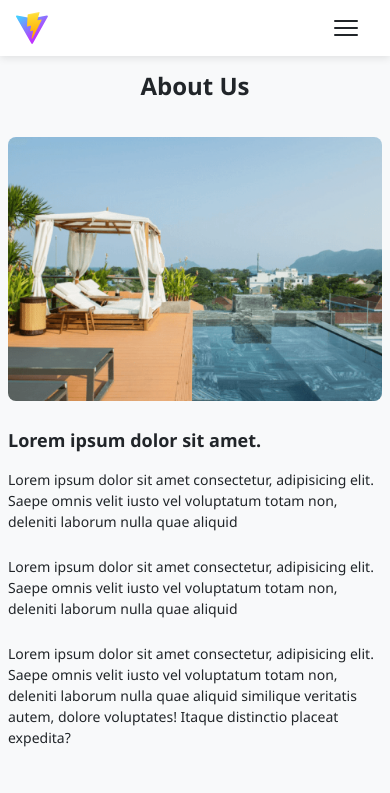
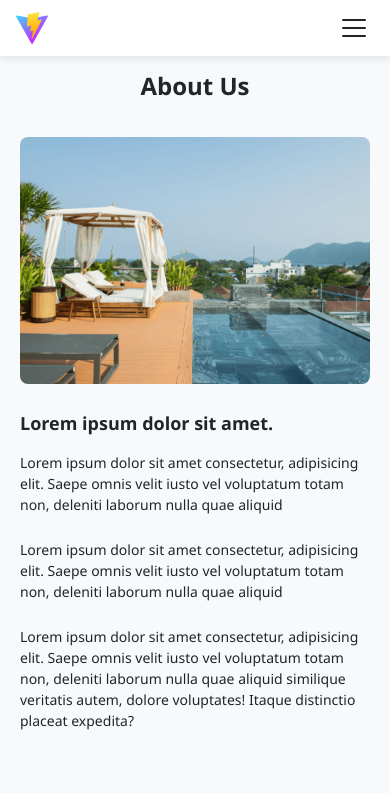
Before and after one commit to MykhailoIvchenko/users-list, a React app: page /about in a window 390 px wide. Shown: the top 793 px of the page. Built offline with nearby package versions, Linux system fonts and the light colour scheme; no server answers; the HTML template or start-up script is replaced by a standard one.

Commit message:
Refator horizontal offsets for the content

```diff
--- a/src/components/BurgetButton.tsx
+++ b/src/components/BurgetButton.tsx
@@ -8,44 +8,47 @@ interface BurgerButtonProps {
 }
 
 const Button = styled.button`
-  display: flex;
-  flex-direction: column;
-  justify-content: center;
-  gap: 5px;
+  position: relative;
   width: 40px;
   height: 40px;
-  padding: 0;
   background: none;
   border: none;
+  padding: 0;
   cursor: pointer;
+  display: flex;
+  align-items: center;
+  justify-content: center;
 
-  &:focus {
+  &:focus-visible {
     outline: 2px solid ${({ theme }) => theme.colors.primary};
-    outline-offset: 2px;
+    outline-offset: 3px;
   }
 `;
 
-const Bar = styled.span<{ $isOpen: boolean }>`
-  display: block;
+const Bar = styled.span<{ $isOpen: boolean; $index: number }>`
+  position: absolute;
   width: 24px;
   height: 2px;
   background-color: ${({ theme }) => theme.colors.text};
   border-radius: 1px;
   transition: transform 0.3s ease, opacity 0.3s ease;
 
-  &:nth-child(1) {
-    transform: ${({ $isOpen }) =>
-      $isOpen ? 'rotate(45deg) translateY(7px)' : 'none'};
-  }
-
-  &:nth-child(2) {
-    opacity: ${({ $isOpen }) => ($isOpen ? 0 : 1)};
-  }
-
-  &:nth-child(3) {
-    transform: ${({ $isOpen }) =>
-      $isOpen ? 'rotate(-45deg) translateY(-7px)' : 'none'};
-  }
+  ${({ $isOpen, $index }) => {
+    switch ($index) {
+      case 0:
+        return $isOpen
+          ? `transform: rotate(45deg);`
+          : `transform: translateY(-8px);`;
+      case 1:
+        return $isOpen
+          ? `opacity: 0; transform: translateY(0);`
+          : `transform: translateY(0);`;
+      case 2:
+        return $isOpen
+          ? `transform: rotate(-45deg);`
+          : `transform: translateY(8px);`;
+    }
+  }}
 `;
 
 export const BurgerButton = memo(
@@ -57,9 +60,9 @@ export const BurgerButton = memo(
         aria-expanded={isOpen}
         className={className}
       >
-        <Bar $isOpen={isOpen} />
-        <Bar $isOpen={isOpen} />
-        <Bar $isOpen={isOpen} />
+        <Bar $isOpen={isOpen} $index={0} />
+        <Bar $isOpen={isOpen} $index={1} />
+        <Bar $isOpen={isOpen} $index={2} />
       </Button>
     );
   }
--- a/src/components/Navbar.tsx
+++ b/src/components/Navbar.tsx
@@ -25,7 +25,6 @@ const Wrapper = styled.nav`
 `;
 
 export const Navbar = memo(({ routes, className }: NavbarProps) => {
-  console.log('Routes are', routes);
   return (
     <Wrapper
       className={className}
--- a/src/components/NavbarMobile.tsx
+++ b/src/components/NavbarMobile.tsx
@@ -22,16 +22,18 @@ const MobileWrapper = styled.nav<{ $visible: boolean }>`
   padding: ${({ theme }) => theme.spacing(4)};
   display: flex;
   flex-direction: column;
-  gap: ${({ theme }) => theme.spacing(3)};
-  transform: translateY(-100%);
+  justify-content: center;
+  align-items: center;
+  gap: ${({ theme }) => theme.spacing(4)};
+  transform: translateX(100%);
   opacity: 0;
   pointer-events: none;
-  transition: transform 0.3s ease-in-out, opacity 0.3s ease-in-out;
+  transition: 0.6s linear;
 
   ${({ $visible }) =>
     $visible &&
     css`
-      transform: translateY(0);
+      transform: translateX(0);
       opacity: 1;
       pointer-events: auto;
     `}
@@ -45,13 +47,20 @@ export const NavbarMobile = memo(
   ({ isOpen, routes, onClose, className }: NavbarMobileProps) => {
     const [shouldRender, setShouldRender] = useState(isOpen);
 
+    // Scroll lock
     useEffect(() => {
       if (isOpen) {
+        document.body.style.overflow = 'hidden';
         setShouldRender(true);
       } else {
-        const timeout = setTimeout(() => setShouldRender(false), 300);
+        document.body.style.overflow = '';
+        const timeout = setTimeout(() => setShouldRender(false), 400);
         return () => clearTimeout(timeout);
       }
+
+      return () => {
+        document.body.style.overflow = '';
+      };
     }, [isOpen]);
 
     if (!shouldRender) return null;
--- a/src/components/layout/DefaultLayout.tsx
+++ b/src/components/layout/DefaultLayout.tsx
@@ -38,13 +38,11 @@ export const DefaultLayout = memo(() => {
         routes={routes}
       />
 
-      {isMobileMenuOpen && (
-        <NavbarMobile
-          routes={routes}
-          onClose={toggleMobileMenu}
-          isOpen={isMobileMenuOpen}
-        />
-      )}
+      <NavbarMobile
+        routes={routes}
+        onClose={toggleMobileMenu}
+        isOpen={isMobileMenuOpen}
+      />
 
       <Content>
         <Outlet />
--- a/src/components/layout/MainContent.tsx
+++ b/src/components/layout/MainContent.tsx
@@ -7,27 +7,27 @@ interface MainContentProps {
 }
 
 export const MainContent = styled.main<MainContentProps>`
-  margin-left: ${({ theme }) => theme.spacing(2)};
-  margin-right: ${({ theme }) => theme.spacing(2)};
+  margin-left: ${({ theme }) => theme.offset(1)};
+  margin-right: ${({ theme }) => theme.offset(1)};
 
   ${media.tablet`
-    margin-left: ${({ theme }) => theme.spacing(3)};
-    margin-right: ${({ theme }) => theme.spacing(3)};
+    margin-left: ${({ theme }) => theme.offset(2)};
+    margin-right: ${({ theme }) => theme.offset(2)};
   `}
 
   ${media.laptop`
-    margin-left: ${({ theme }) => theme.spacing(4)};
-    margin-right: ${({ theme }) => theme.spacing(4)};
+    margin-left: ${({ theme }) => theme.offset(3)};
+    margin-right: ${({ theme }) => theme.offset(3)};
   `}
 
   ${media.desktop`
-    margin-left: ${({ theme }) => theme.spacing(5)};
-    margin-right: ${({ theme }) => theme.spacing(5)};
+    margin-left: ${({ theme }) => theme.offset(4)};
+    margin-right: ${({ theme }) => theme.offset(4)};
   `}
 
   ${media.widescreen`
-    margin-left: ${({ theme }) => theme.spacing(6)};
-    margin-right: ${({ theme }) => theme.spacing(6)};
+    margin-left: ${({ theme }) => theme.offset(6)};
+    margin-right: ${({ theme }) => theme.offset(6)};
   `}
 
   ${media.fullHD`
--- a/src/components/ui/AppLink.tsx
+++ b/src/components/ui/AppLink.tsx
@@ -28,7 +28,7 @@ const inactiveStyle = css`
 
 const StyledNavLink = styled(NavLink)`
   font-family: ${({ theme }) => theme.fonts.body};
-  font-size: ${({ theme }) => theme.fontSizes.sm};
+  font-size: ${({ theme }) => theme.fontSizes.lg};
   transition: color 0.2s ease;
   outline-offset: 2px;
 
@@ -40,29 +40,12 @@ const StyledNavLink = styled(NavLink)`
     ${inactiveStyle}
   }
 
-  ${media.tablet`
-    font-size: ${({ theme }) => theme.fontSizes.base};
-  `}
-
-  ${media.laptop`
-    font-size: ${({ theme }) => theme.fontSizes.md};
-  `}
-
-  ${media.desktop`
-    font-size: ${({ theme }) => theme.fontSizes.lg};
-  `}
-
-  ${media.widescreen`
-    font-size: ${({ theme }) => theme.fontSizes.lg};
-  `}
-
   ${media.fullHD`
     font-size: ${({ theme }) => theme.fontSizes.xl};
   `}
 `;
 
 const AppLinkComponent = ({ children, ...props }: AppLinkProps) => {
-  console.log('Label', children);
   return <StyledNavLink {...props}>{children}</StyledNavLink>;
 };
 
--- a/src/styles/theme.ts
+++ b/src/styles/theme.ts
@@ -18,6 +18,8 @@ export const theme = {
   },
 
   spacing: (factor: number) => `${0.25 * factor}rem`,
+
+  offset: (factor: number) => `${factor * 20}px`,
 
   borderRadius: '8px',
 
```
